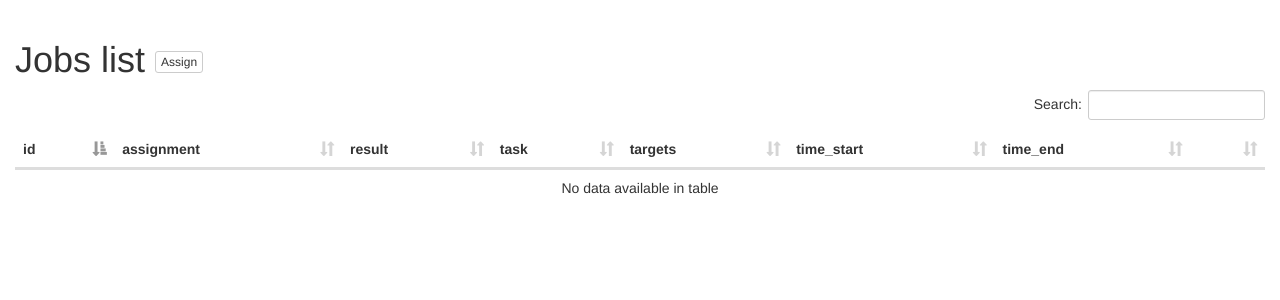
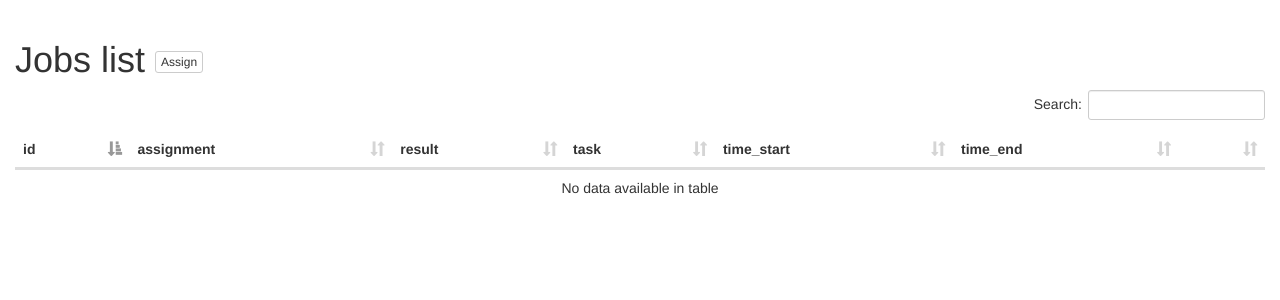
Before and after one commit to bodik/sner4, a Flask app: page /scheduler/job/list in a window 1280 px wide. Shown: the part 52-352 px from the top of the page. Run offline with Flask 2, Linux system fonts and the light colour scheme; data that the repository does not hold is empty; some libraries are stand-ins or nearby versions.

Commit message:
scheduler: more simplifications, job does not contain explicit targets field

```diff
--- a/sner/server/controller/scheduler/job.py
+++ b/sner/server/controller/scheduler/job.py
@@ -48,7 +48,7 @@ def job_assign_route(task_id=None):
 				"module": task.profile.module,
 				"params": task.profile.params,
 				"targets": assigned_targets}
-			job = Job(id=assignment["id"], assignment=json.dumps(assignment), task=task, targets=assigned_targets)
+			job = Job(id=assignment["id"], assignment=json.dumps(assignment), task=task)
 			db.session.add(job)
 
 	# at least, we have to clear the lock
--- a/sner/server/templates/scheduler/job/list.html
+++ b/sner/server/templates/scheduler/job/list.html
@@ -11,7 +11,6 @@
 			<th>assignment</th>
 			<th>result</th>
 			<th>task</th>
-			<th>targets</th>
 			<th>time_start</th>
 			<th>time_end</th>
 			<th></th>
@@ -24,7 +23,6 @@
 			<td>{{ job.assignment }}</td>
 			<td>{{ job.result }}</td>
 			<td>{{ job.task }}</td>
-			<td>{{ job.targets }}</td>
 			<td>{{ job.time_start|datetime }}</td>
 			<td>{{ job.time_end|datetime }}</td>
 			<td>
--- a/sner/server/templates/scheduler/profile/list.html
+++ b/sner/server/templates/scheduler/profile/list.html
@@ -11,7 +11,6 @@
 			<th>name</th>
 			<th>module</th>
 			<th>params</th>
-			<th>tasks</th>
 			<th>created</th>
 			<th>modified</th>
 			<th></th>
@@ -24,7 +23,6 @@
 			<td>{{ profile.name }}</td>
 			<td>{{ profile.module }}</td>
 			<td>{{ profile.params }}</td>
-			<td>{{ profile.tasks }}</td>
 			<td>{{ profile.created|datetime }}</td>
 			<td>{{ profile.modified|datetime }}</td>
 			<td>
```
Also changed, not shown: sner/server/model/scheduler.py (+0 -7 lines), tests/server/model/scheduler.py (+0 -1 lines).
